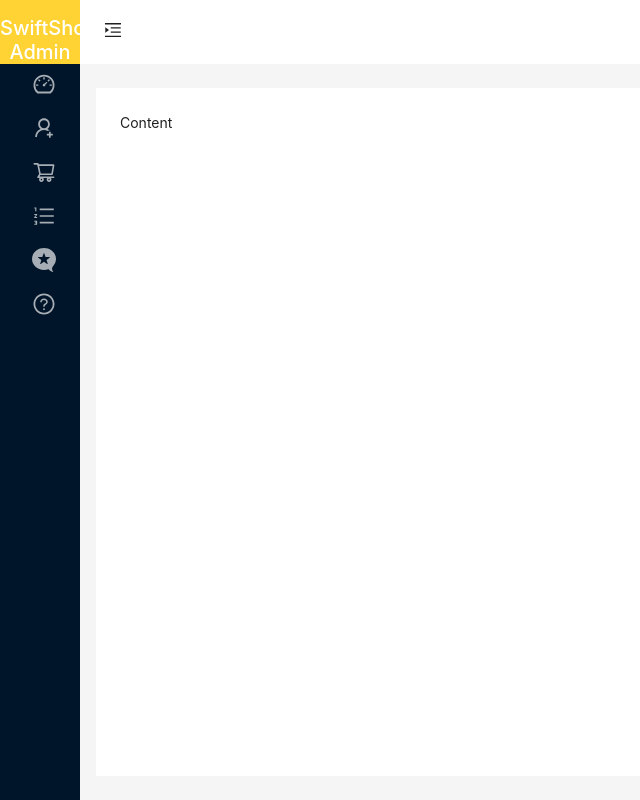
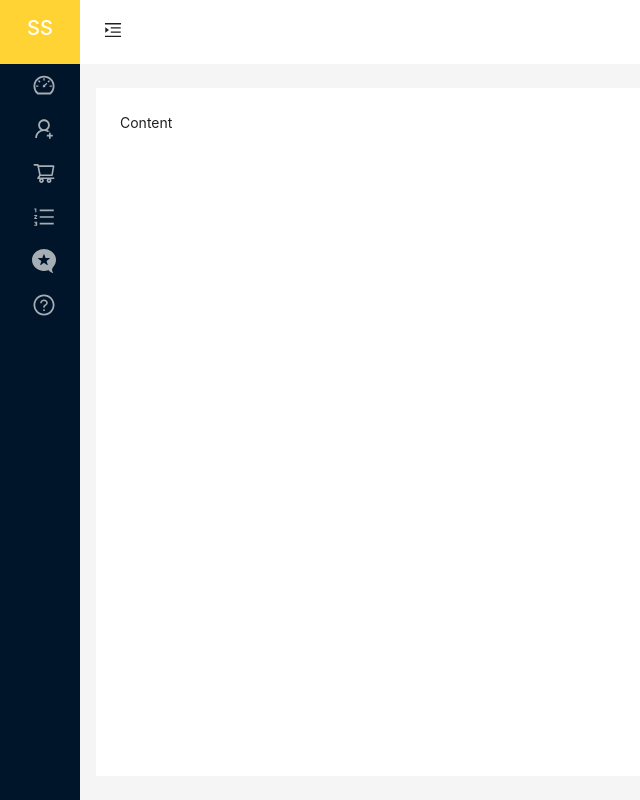
Before and after one commit to jonrob08/SwiftShop, a React (Create React App) app in the folder swiftshop-admin/: page /admin in a window 1280 px wide. Both pictures are taken after a click on the element 283 px from the left and 30 px from the top of the page. Shown: the whole page, without its empty margins (0-640 px from the left). Built offline with nearby package versions, Linux system fonts and the light colour scheme; the HTML template or start-up script is replaced by a standard one.

Commit message:
working on header

```diff
--- a/swiftshop-admin/src/components/MainLayout.js
+++ b/swiftshop-admin/src/components/MainLayout.js
@@ -24,7 +24,10 @@
     <Layout>
       <Sider trigger={null} collapsible collapsed={collapsed}>
         <div className="logo">
-          <h2 className="text-white fs-5 text-center py-3 mb-0">SwiftShop Admin</h2>
+          <h2 className="text-white fs-5 text-center py-3 mb-0">
+            <span className="sm-logo">SS</span>
+            <span className="lg-logo">SwiftShop</span>
+          </h2>
         </div>
         <Menu
           theme="dark"
--- a/swiftshop-admin/src/index.css
+++ b/swiftshop-admin/src/index.css
@@ -38,6 +38,19 @@
   width: 80px !important;
 }
 
+.sm-logo {
+  display: none;
+}
+
+.ant-layout-sider-collapsed .sm-logo {
+  display: block;
+}
+
+.ant-layout-sider-collapsed .lg-logo {
+  display: none;
+}
+
+
 .logo {
   background-color: #ffd333;
   margin: 0;
@@ -47,3 +60,7 @@
 main {
   overflow-y: scroll
 }
+
+.ant-menu-title-content {
+  font-size: 16px;
+}
```
